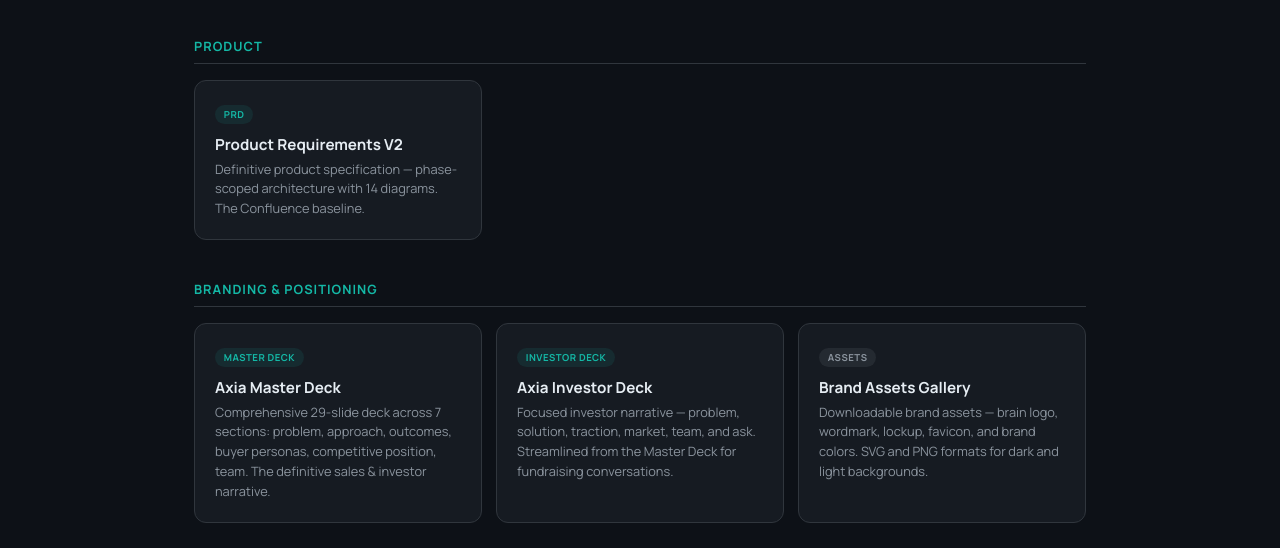
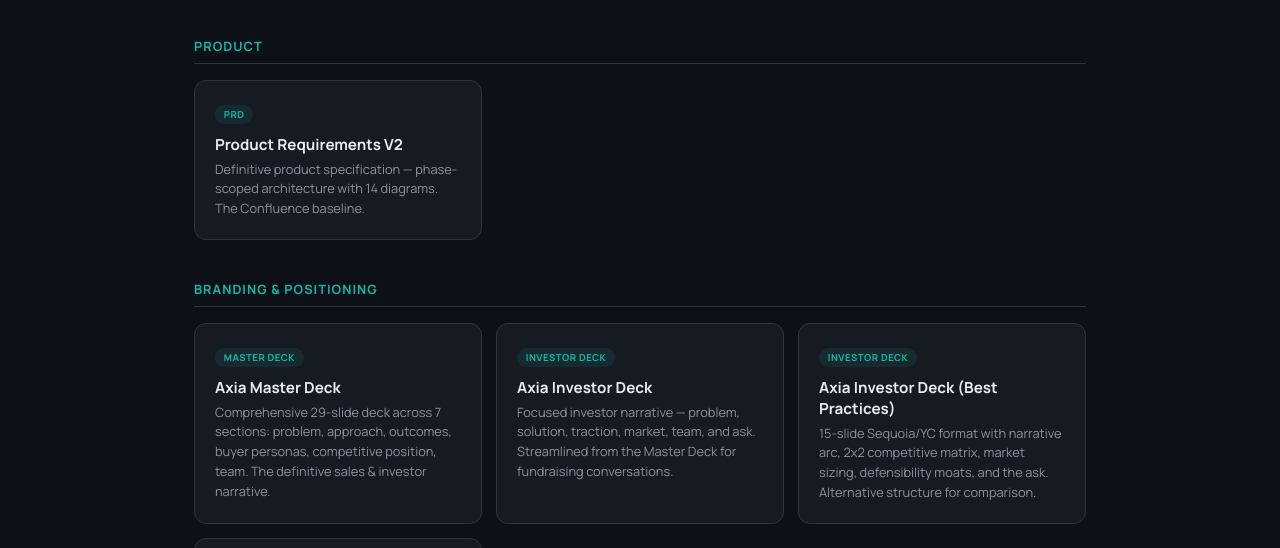
Before and after one commit to Axia-Security/axia-pages, a plain HTML site: page index.html in a window 1280 px wide. Shown: the part 561-1109 px from the top of the page. Drawn offline with nearby package versions, Linux system fonts and the light colour scheme.

Commit message:
Add best-practices investor deck to index
- New card in Branding & Positioning section
- Links to AXIA-BP-Investor-Deck.html (15 slides, Sequoia/YC format)

```diff
--- a/index.html
+++ b/index.html
@@ -192,6 +192,11 @@
                     <h3>Axia Investor Deck</h3>
                     <p>Focused investor narrative &#x2014; problem, solution, traction, market, team, and ask. Streamlined from the Master Deck for fundraising conversations.</p>
                 </a>
+                <a href="presentations/AXIA-BP-Investor-Deck.html" class="card">
+                    <span class="badge badge-pres">INVESTOR DECK</span>
+                    <h3>Axia Investor Deck (Best Practices)</h3>
+                    <p>15-slide Sequoia/YC format with narrative arc, 2x2 competitive matrix, market sizing, defensibility moats, and the ask. Alternative structure for comparison.</p>
+                </a>
                 <a href="production-website/brand-assets/index.html" class="card">
                     <span class="badge badge-ref">ASSETS</span>
                     <h3>Brand Assets Gallery</h3>
```
